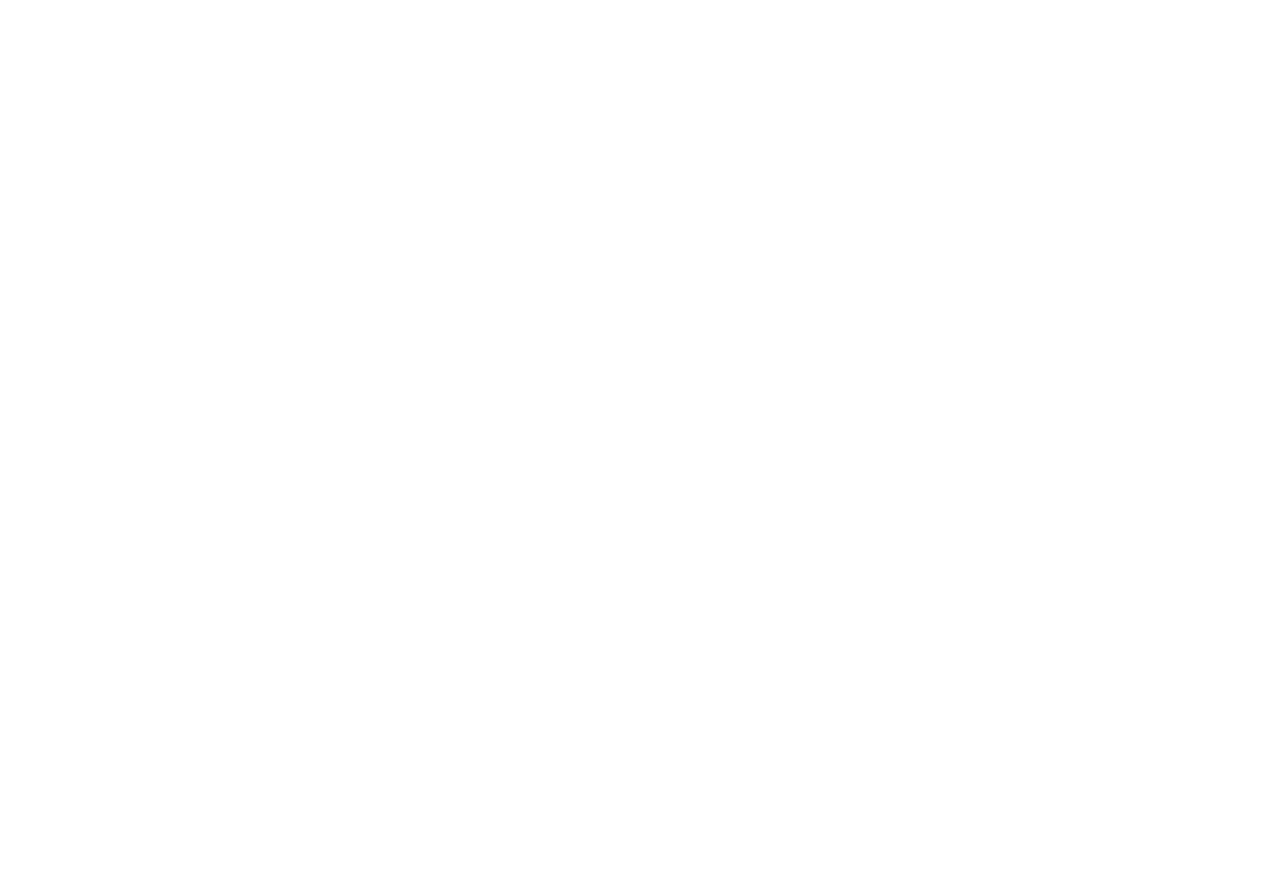
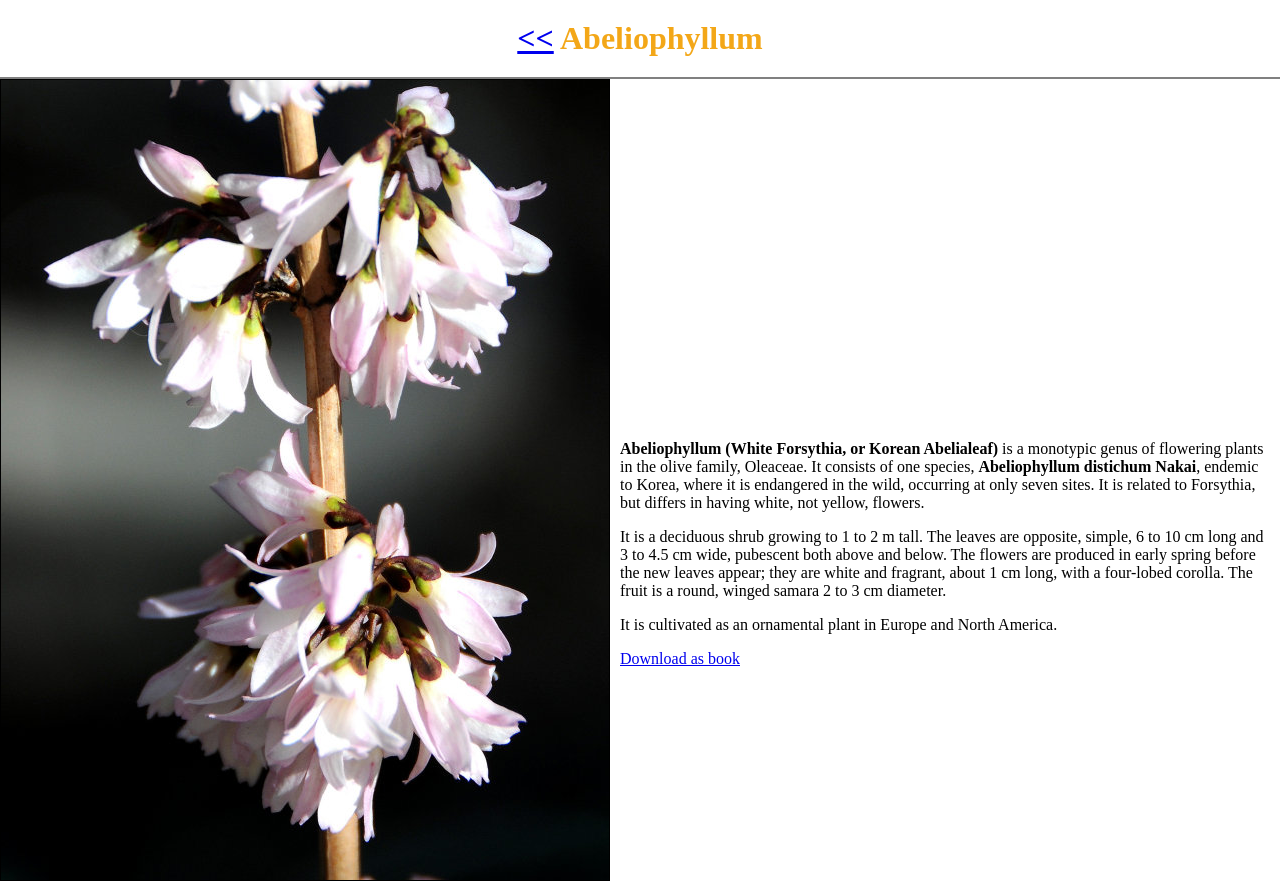
Before and after one commit to step-batch-7/flower-catalog-sukhiboi, a website: page public/abeliophyllum.html in a window 1280 px wide. Before the commit the page ends 800 px from the top, so only its background shows below. Drawn offline with Linux system fonts and the light colour scheme.

Commit message:
created page for abeliophyllum flower

```diff
--- a/public/abeliophyllum.html
+++ b/public/abeliophyllum.html
@@ -0,0 +1,49 @@
+<!DOCTYPE html>
+<html lang="en">
+  <head>
+    <meta charset="UTF-8" />
+    <meta name="viewport" content="width=device-width, initial-scale=1.0" />
+    <meta http-equiv="X-UA-Compatible" content="ie=edge" />
+    <link rel="stylesheet" href="./styles/styles.css" type="text/css" />
+    <title>Abeliophyllum</title>
+  </head>
+  <body class="hide-overflow">
+    <div class="header center">
+      <span><a href="index.html">&lt&lt</a> abeliophyllum</span>
+    </div>
+    <div class="flex">
+      <div class="half-width">
+        <img class="big-image" src="./images/pbase-Abeliophyllum.jpg" />
+      </div>
+      <div>
+        <div class="para">
+          <p>
+            <b>Abeliophyllum (White Forsythia, or Korean Abelialeaf)</b> is a
+            monotypic genus of flowering plants in the olive family, Oleaceae.
+            It consists of one species, <b>Abeliophyllum distichum Nakai</b>,
+            endemic to Korea, where it is endangered in the wild, occurring at
+            only seven sites. It is related to Forsythia, but differs in having
+            white, not yellow, flowers.
+          </p>
+
+          <p>
+            It is a deciduous shrub growing to 1 to 2 m tall. The leaves are
+            opposite, simple, 6 to 10 cm long and 3 to 4.5 cm wide, pubescent
+            both above and below. The flowers are produced in early spring
+            before the new leaves appear; they are white and fragrant, about 1
+            cm long, with a four-lobed corolla. The fruit is a round, winged
+            samara 2 to 3 cm diameter.
+          </p>
+          <p>
+            It is cultivated as an ornamental plant in Europe and North America.
+          </p>
+          <p>
+            <a href="./../resources/Abeliophyllum.pdf" download
+              >Download as book</a
+            >
+          </p>
+        </div>
+      </div>
+    </div>
+  </body>
+</html>
--- a/public/styles/styles.css
+++ b/public/styles/styles.css
@@ -15,6 +15,14 @@ body {
 .header > span {
   margin: 0 0 0 74%;
   font-weight: 600;
+}
+
+.center {
+  text-align: center;
+}
+
+.center > span {
+  margin: 0;
 }
 
 .container {
@@ -54,3 +62,16 @@ body {
   position: relative;
   left: 60%;
 }
+
+.half-width {
+  width: 50%;
+}
+
+.para {
+  padding: 10px;
+  margin-top: 50%;
+}
+
+.hide-overflow {
+  overflow: hidden;
+}
```
